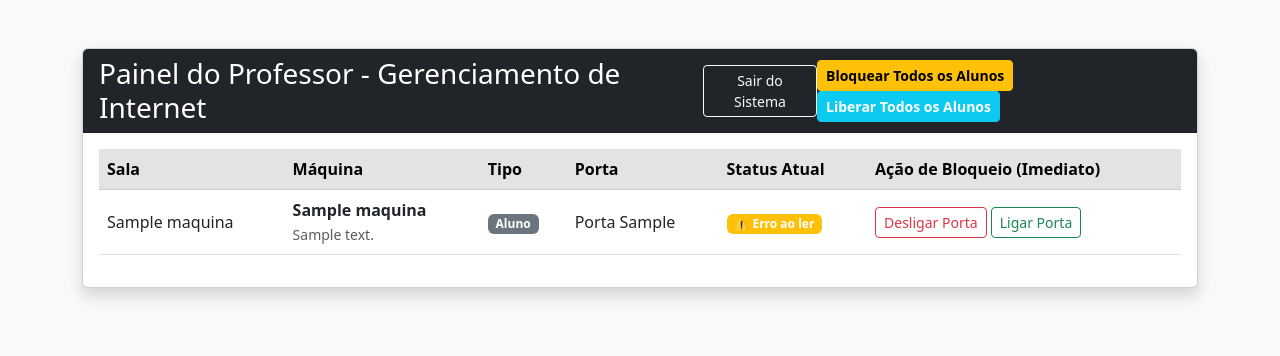
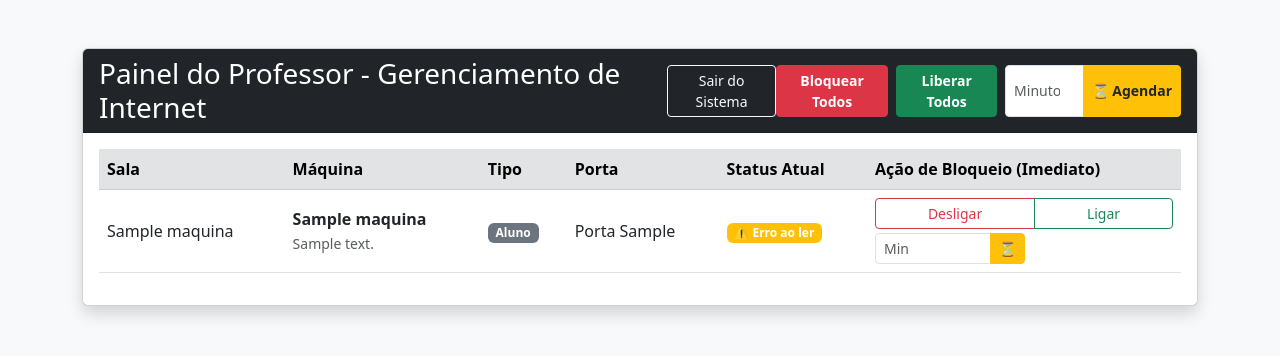
Before and after one commit to Souza04Gustavo/ogmr_trabalho_final, a Flask app: page / in a window 1280 px wide. Shown: the top 356 px of the page. Run offline with Flask 3, Linux system fonts and the light colour scheme; the visitor is signed in with stand-in values (Sample User, id 1); a database or web service that is not in the repository returns one stand-in record (values such as "Sample title"); some libraries are stand-ins or nearby versions.

Commit message:
ultimos updates

```diff
--- a/app.py
+++ b/app.py
@@ -1,6 +1,8 @@
 from flask import Flask, render_template, request, jsonify, session, redirect, url_for
 import psycopg2
 import subprocess
+from datetime import datetime, timedelta
+import os
 
 app = Flask(__name__)
 
@@ -21,8 +23,8 @@
         oid = f"IF-MIB::ifAdminStatus.{porta}"
 
         resultado = subprocess.run(
-            ["snmpget", "-v2c", "-c", "public", "-Oqv", ip, oid],
-            capture_output=True, text=True, timeout=2
+            ["snmpget", "-v2c", "-c", "public", "-r", "1", "-Oqv", ip, oid],
+            capture_output=True, text=True, timeout=5
         )
 
         saida = resultado.stdout.strip().lower()
@@ -125,6 +127,7 @@
     data = request.json
     porta = data.get('porta')
     acao = data.get('acao') # 1 (Ligar) ou 2 (Desligar)
+    minutos = data.get('minutos')
 
     conn = get_db_connection()
     cur = conn.cursor()
@@ -156,18 +159,39 @@
     try:
         resultado = subprocess.run(
             ["java", "-cp", ".:snmp4j-2.8.18.jar", "GerenteSNMP", switch_ip, community, str(porta), str(acao)],
-            cwd="java_snmp", # Informa ao Python que o .jar e o arquivo Java estão dentro dessa pasta
-            capture_output=True,
-            text=True
+            cwd="java_snmp", capture_output=True, text=True
         )
 
         saida = resultado.stdout.strip()
         if "SUCESSO" in saida:
+            # FASE 7: Se tem minutos agendados e é ação de Bloqueio(2), chama o Crontab
+            if str(acao) == '2' and minutos and str(minutos).isdigit():
+                agendar_desbloqueio(switch_ip, community, porta, int(minutos))
+                return jsonify({"status": "sucesso", "mensagem": f"{saida} (Desbloqueio agendado para daqui a {minutos} min)"})
+
             return jsonify({"status": "sucesso", "mensagem": saida})
         else:
             return jsonify({"status": "erro", "mensagem": saida})
     except Exception as e:
         return jsonify({"status": "erro", "mensagem": str(e)})
+
+@app.route('/status_portas')
+def status_portas():
+    if not session.get('logado'):
+        return jsonify({"erro": "Nao logado"}), 403
+
+    conn = get_db_connection()
+    cur = conn.cursor()
+    cur.execute("SELECT m.porta_ifindex, sw.ip_address FROM maquinas m JOIN switches sw ON m.switch_id = sw.id")
+    maquinas = cur.fetchall()
+    cur.close()
+    conn.close()
+
+    status_dict = {}
+    for porta, ip in maquinas:
+        status_dict[porta] = checar_status_porta(ip, porta)
+
+    return jsonify(status_dict)
 
 @app.route('/alterar_status_sala', methods=['POST'])
 def alterar_status_sala():
@@ -210,5 +234,21 @@
     acao_texto = "bloqueadas" if acao == 2 else "liberadas"
     return jsonify({"status": "sucesso", "mensagem": f"Todas as máquinas dos alunos foram {acao_texto} com sucesso!"})
 
+
+def agendar_desbloqueio(ip, community, porta, minutos):
+    agora = datetime.now()
+    futuro = agora + timedelta(minutes=int(minutos))
+
+    # Formato do crontab Linux: MINUTO HORA DIA MES DIA_DA_SEMANA COMANDO
+    cron_time = f"{futuro.minute} {futuro.hour} {futuro.day} {futuro.month} *"
+
+    cwd = os.path.abspath("java_snmp")
+    comando = f"cd {cwd} && java -cp .:snmp4j-2.8.18.jar GerenteSNMP {ip} {community} {porta} 1"
+
+    cron_job = f"{cron_time} {comando}\n"
+
+    # Executa comando bash que pega o crontab atual e insere a nova linha
+    os.system(f"(crontab -l 2>/dev/null; echo \"{cron_job}\") | crontab -")
+
 if __name__ == '__main__':
     app.run(debug=True, host='0.0.0.0', port=5000)
--- a/templates/index.html
+++ b/templates/index.html
@@ -13,11 +13,18 @@
 
             <a href="/logout" class="btn btn-sm btn-outline-light">Sair do Sistema</a>
 
-            <div>
-                <button class="btn btn-warning btn-sm fw-bold" onclick="alterarStatusSala(1, 2)">Bloquear Todos os Alunos</button>
-                <button class="btn btn-info btn-sm fw-bold text-white" onclick="alterarStatusSala(1, 1)">Liberar Todos os Alunos</button>
+            <div class="d-flex gap-2">
+                <button class="btn btn-danger btn-sm fw-bold" onclick="alterarStatusSala(1, 2)">Bloquear Todos</button>
+                <button class="btn btn-success btn-sm fw-bold" onclick="alterarStatusSala(1, 1)">Liberar Todos</button>
+
+                <div class="input-group input-group-sm bg-white rounded" style="width: 200px;">
+                    <input type="number" id="min-sala-1" class="form-control" placeholder="Minutos" min="1">
+                    <button class="btn btn-warning fw-bold text-dark" onclick="agendarBloqueioSala(1)">⏳ Agendar</button>
+                </div>
             </div>
+
         </div>
+
         <div class="card-body">
             <table class="table table-hover align-middle">
                 <thead class="table-secondary">
@@ -30,6 +37,7 @@
                         <th>Ação de Bloqueio (Imediato)</th>
                     </tr>
                 </thead>
+
                 <tbody>
                     {% for m in maquinas %}
                     <tr>
@@ -44,8 +52,8 @@
                         </td>
                         <td>Porta {{ m[4] }}</td>
 
-                        <!-- Coluna de Status Dinâmico -->
-                        <td>
+                        <!-- Coluna de Status Dinâmico (Com o ID necessário para o AJAX Fase 8) -->
+                        <td id="status-porta-{{ m[4] }}">
                             {% if m[-1] == 'Liberada' %}
                                 <span class="badge bg-success">🟢 Liberada (UP)</span>
                             {% elif m[-1] == 'Bloqueada' %}
@@ -55,50 +63,96 @@
                             {% endif %}
                         </td>
 
+                        <!-- Coluna de Ações com os botões e Agendamento -->
                         <td>
-                            <button class="btn btn-outline-danger btn-sm" onclick="alterarStatus({{ m[4] }}, 2)">Desligar Porta</button>
-                            <button class="btn btn-outline-success btn-sm" onclick="alterarStatus({{ m[4] }}, 1)">Ligar Porta</button>
+                            <div class="d-flex flex-column gap-1">
+                                <!-- Botões Imediatos -->
+                                <div class="btn-group">
+                                    <button class="btn btn-outline-danger btn-sm" onclick="alterarStatus({{ m[4] }}, 2)">Desligar</button>
+                                    <button class="btn btn-outline-success btn-sm" onclick="alterarStatus({{ m[4] }}, 1)">Ligar</button>
+                                </div>
+                                <!-- Campo de Tempo e Botão Agendar -->
+                                <div class="input-group input-group-sm" style="width: 150px;">
+                                    <input type="number" id="min-{{ m[4] }}" class="form-control" placeholder="Min" min="1">
+                                    <button class="btn btn-warning" title="Agendar Bloqueio" onclick="agendarBloqueio({{ m[4] }})">⏳</button>
+                                </div>
+                            </div>
                         </td>
                     </tr>
                     {% endfor %}
                 </tbody>
+
             </table>
         </div>
     </div>
 </div>
 
 <script>
-// Ação Individual
 function alterarStatus(porta, acao) {
-    if (!confirm("Confirmar alteração de acesso desta máquina?")) return;
+    if (!confirm(acao === 2 ? "Confirmar BLOQUEIO imediato?" : "Confirmar LIBERAÇÃO imediata?")) return;
+    enviarComando('/alterar_status', { porta: porta, acao: acao, minutos: null });
+}
 
-    fetch('/alterar_status', {
+function alterarStatusSala(sala_id, acao) {
+    if (!confirm(acao === 2 ? "Bloquear TODOS imediatamente?" : "Liberar TODOS imediatamente?")) return;
+    enviarComando('/alterar_status_sala', { sala_id: sala_id, acao: acao, minutos: null });
+}
+
+function agendarBloqueio(porta) {
+    let inputMinutos = document.getElementById('min-' + porta).value;
+    if (!inputMinutos || inputMinutos <= 0) {
+        alert("Por favor, digite uma quantidade de minutos válida para agendar.");
+        return;
+    }
+    if (!confirm(`Deseja bloquear esta porta agora e agendar o desbloqueio para daqui a ${inputMinutos} minutos?`)) return;
+    enviarComando('/alterar_status', { porta: porta, acao: 2, minutos: inputMinutos });
+}
+
+function agendarBloqueioSala(sala_id) {
+    let inputMinutos = document.getElementById('min-sala-' + sala_id).value;
+    if (!inputMinutos || inputMinutos <= 0) {
+        alert("Por favor, digite o tempo em minutos para agendar o desbloqueio da sala.");
+        return;
+    }
+    if (!confirm(`Bloquear TODOS os alunos agora e agendar o desbloqueio para daqui a ${inputMinutos} minutos?`)) return;
+    enviarComando('/alterar_status_sala', { sala_id: sala_id, acao: 2, minutos: inputMinutos });
+}
+
+function enviarComando(url, payload) {
+    fetch(url, {
         method: 'POST',
         headers: { 'Content-Type': 'application/json' },
-        body: JSON.stringify({ porta: porta, acao: acao })
+        body: JSON.stringify(payload)
     })
     .then(r => r.json())
     .then(data => {
         alert(data.mensagem);
-        location.reload(); // Recarrega a página para atualizar o status
+        atualizarStatus();
     });
 }
 
-function alterarStatusSala(sala_id, acao) {
-    let msg = acao === 2 ? "Deseja BLOQUEAR a internet de TODOS os alunos desta sala?" : "Deseja LIBERAR a internet de todos?";
-    if (!confirm(msg)) return;
-
-    fetch('/alterar_status_sala', {
-        method: 'POST',
-        headers: { 'Content-Type': 'application/json' },
-        body: JSON.stringify({ sala_id: sala_id, acao: acao })
-    })
+function atualizarStatus() {
+    fetch('/status_portas')
     .then(r => r.json())
     .then(data => {
-        alert(data.mensagem);
-        location.reload(); // Recarrega a página para atualizar os status de todos
+        for (const [porta, status] of Object.entries(data)) {
+            let celula = document.getElementById('status-porta-' + porta);
+            if (celula) {
+                if (status === 'Liberada') {
+                    celula.innerHTML = '<span class="badge bg-success">🟢 Liberada (UP)</span>';
+                } else if (status === 'Bloqueada') {
+                    celula.innerHTML = '<span class="badge bg-danger">🔴 Bloqueada (DOWN)</span>';
+                } else {
+                    celula.innerHTML = '<span class="badge bg-warning">⚠️ ' + status + '</span>';
+                }
+            }
+        }
     });
 }
+
+setInterval(atualizarStatus, 5000);
+
+
 </script>
 </body>
 </html>
```
